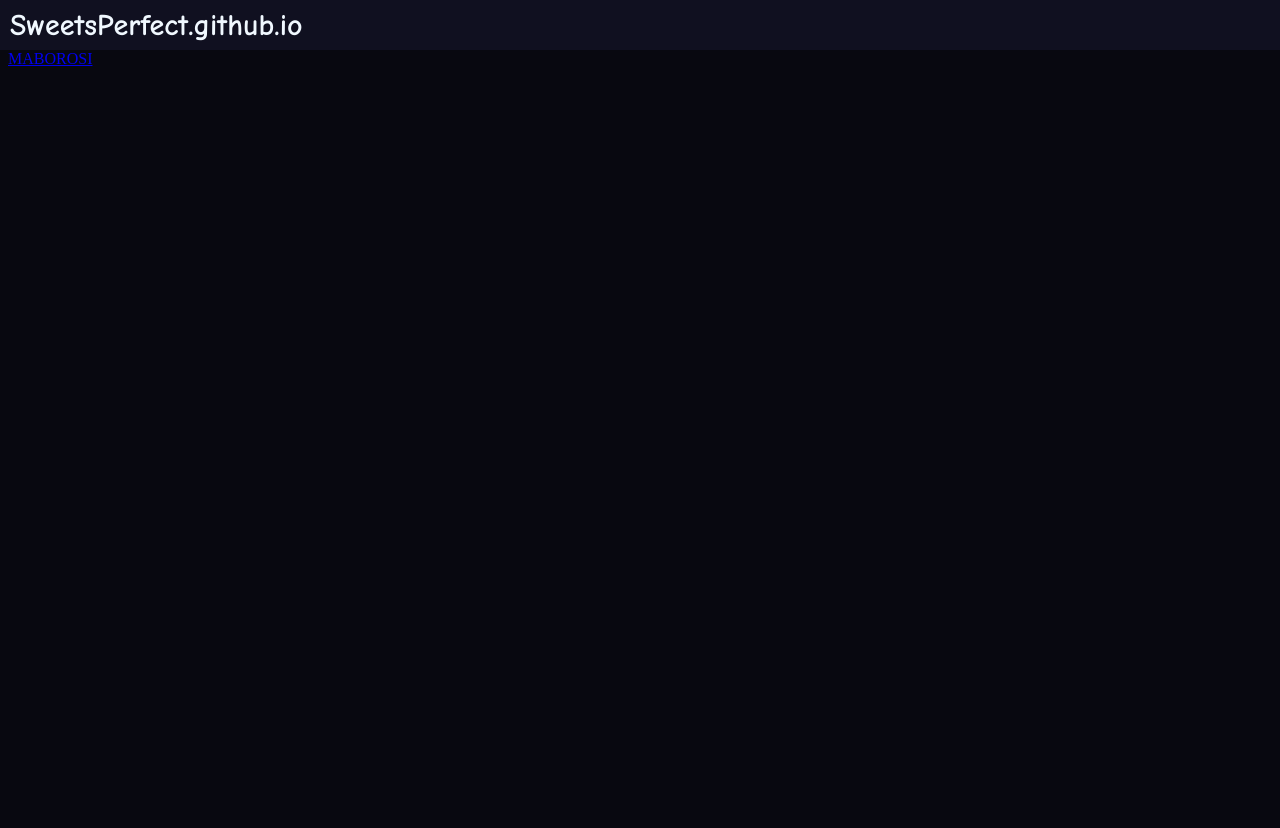
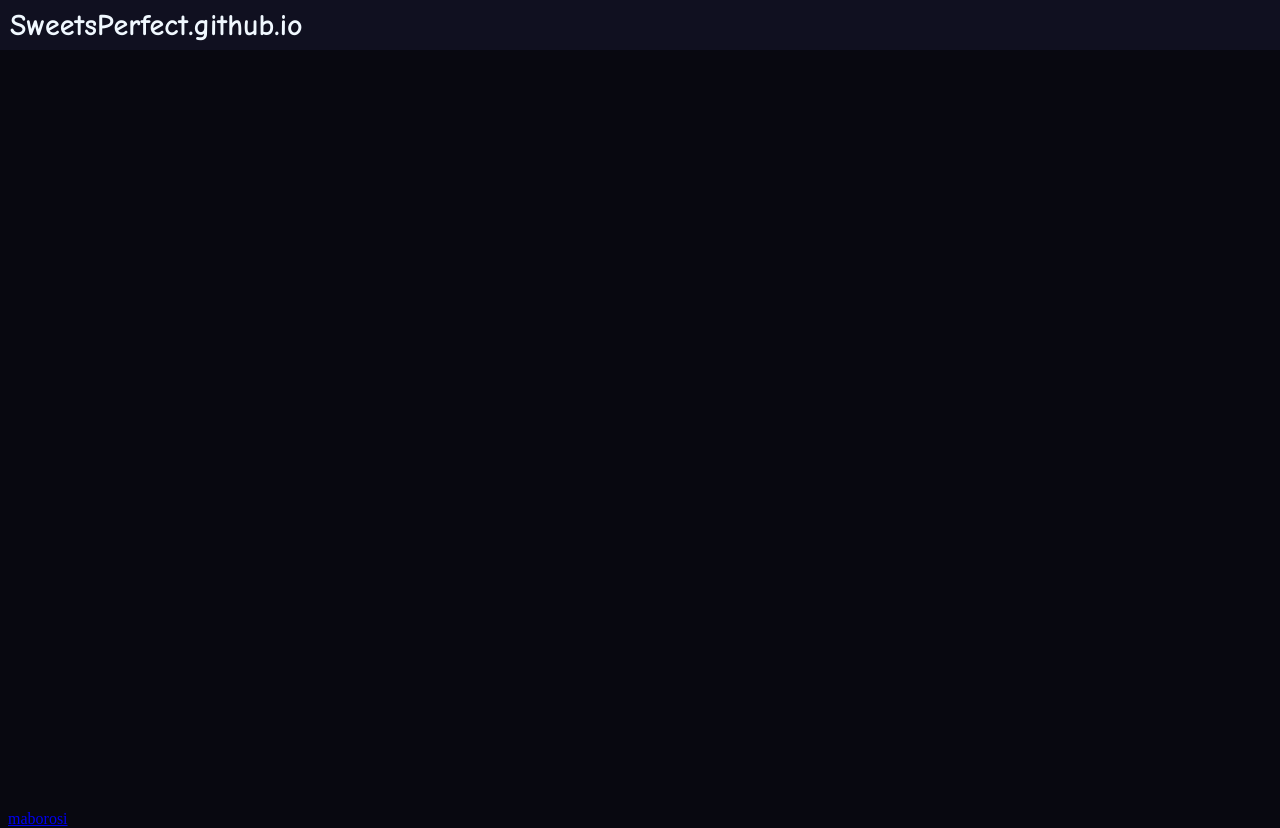
Before and after one commit to SweetsPerfect/sweetsperfect.github.io, a plain HTML site: page index.html in a window 1280 px wide. Before the commit the page ends 800 px from the top, so only its background shows below. Drawn offline with Linux system fonts and the light colour scheme.

Commit message:
Update index.html

```diff
--- a/index.html
+++ b/index.html
@@ -8,6 +8,7 @@
         <header id="header">
             <h1 id="header_title"><a href="https://sweetsperfect.github.io" id="header_title_link">SweetsPerfect.github.io</a></h1>
         </header>
-        <p><a href="https://sweetsperfect.github.io/MABOROSI" target="_brank">MABOROSI</a></p>
+        <p id="padding"></p>
+        <p><a href="https://sweetsperfect.github.io/MABOROSI" target="_brank">maborosi</a></p>
     </body>
 </html>
```
